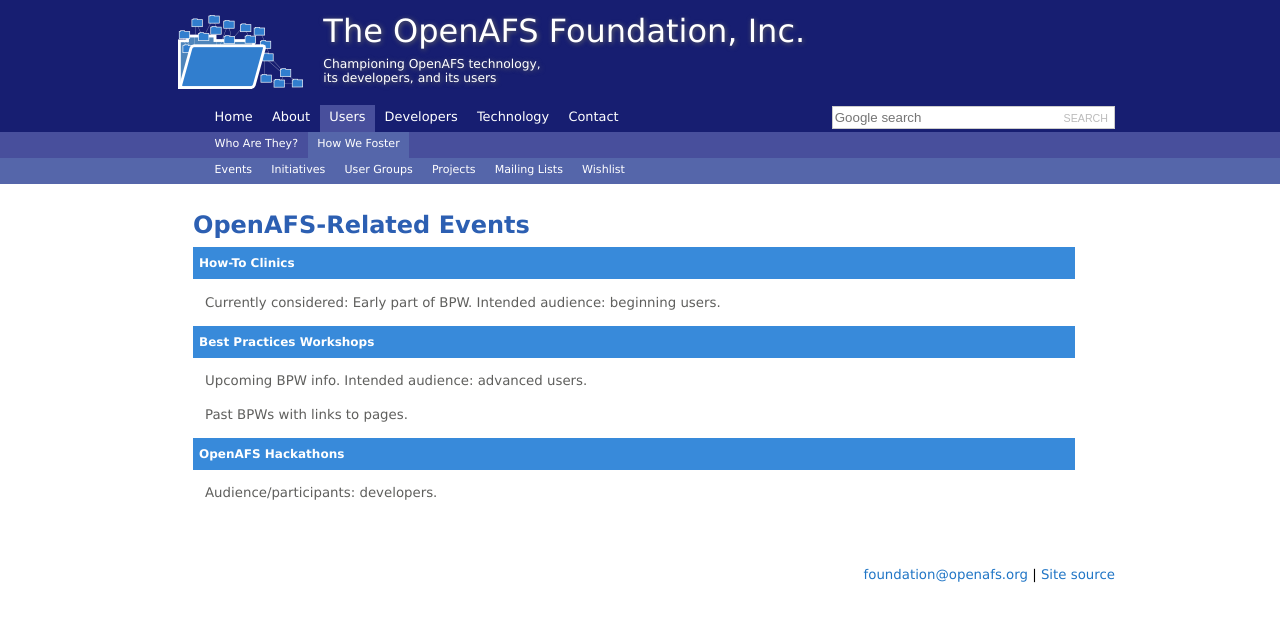
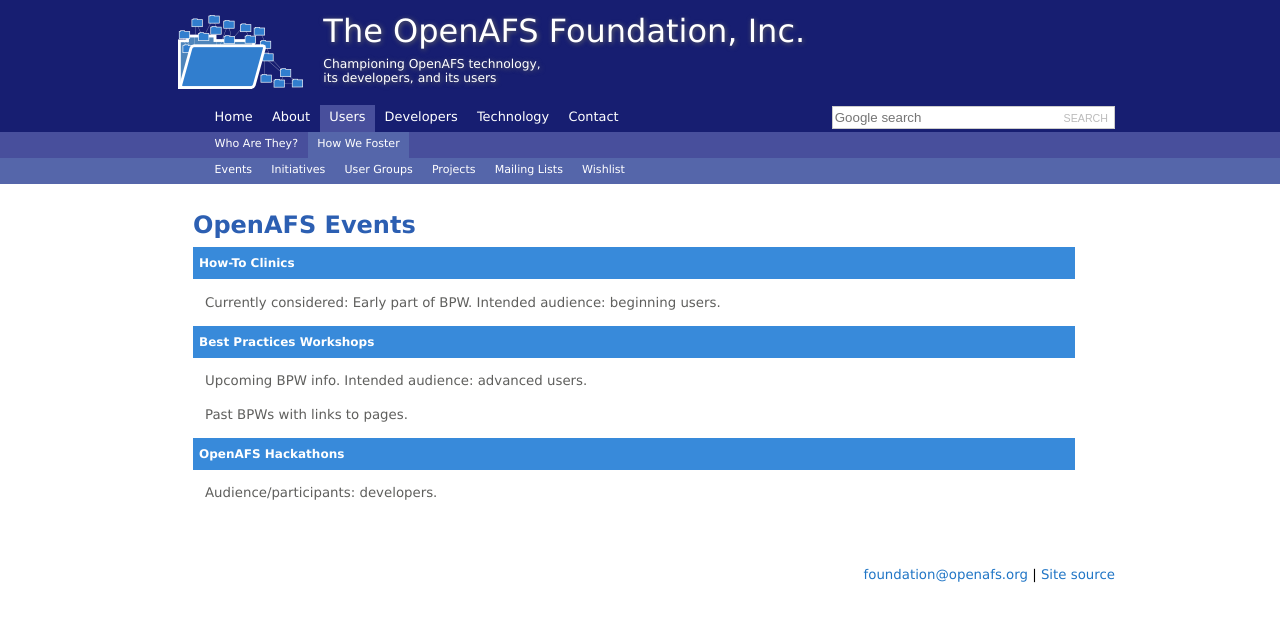
Before and after one commit to openafsfoundation/openafsfoundation.org, a Jekyll site: the page built from users/events/index.md, in a window 1280 px wide. Shown: the top 622 px of the page. Built offline with Jekyll 4.4.1, drawn with Linux system fonts in a browser that asks for light colours.

Commit message:
Update index.md

```diff
--- a/users/events/index.md
+++ b/users/events/index.md
@@ -3,7 +3,7 @@
 nav: [users,how]
 ---
 
-## OpenAFS-Related Events ##
+## OpenAFS Events ##
 
 
 ### How-To Clinics ###
```
